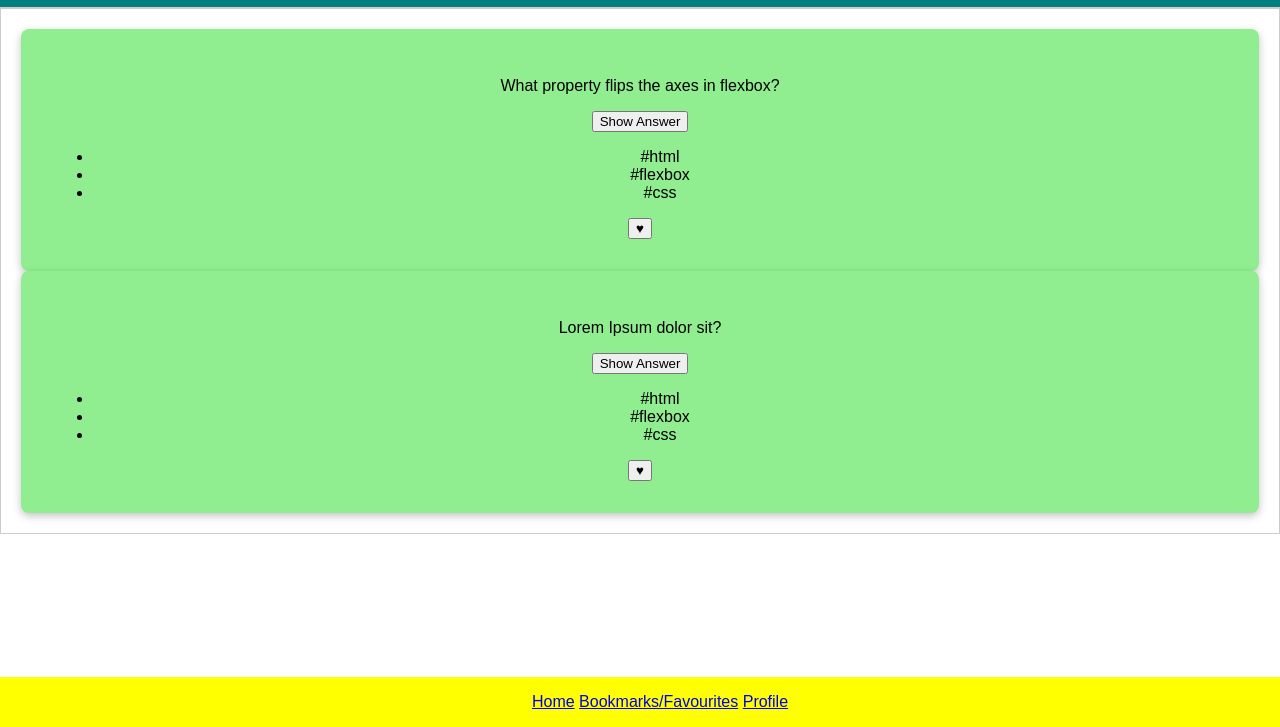
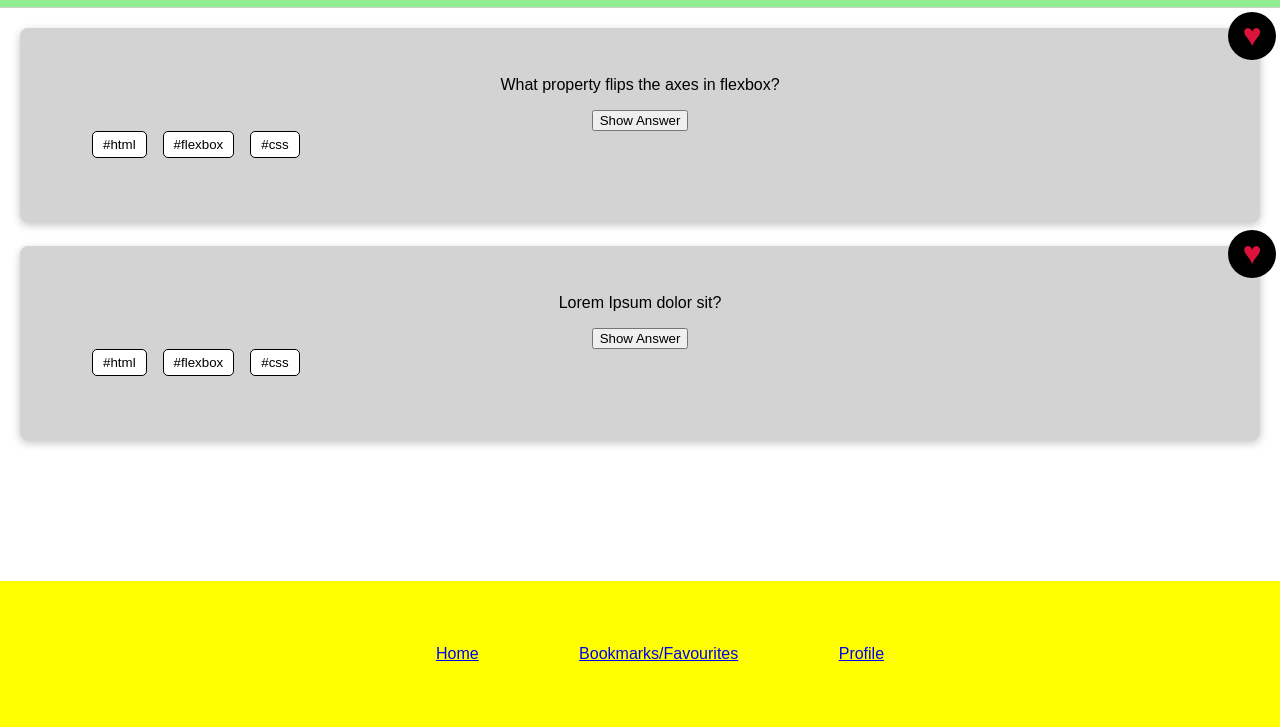
Before and after one commit to FelixJentsch/quiz-app, a plain HTML site: page index.html in a window 1280 px wide. Shown: the part 73-800 px from the top of the page. Drawn offline with Linux system fonts and the light colour scheme.

Commit message:
Changes to be committed: 	modified:   css/styles.css 	modified:   index.html

```diff
--- a/css/styles.css
+++ b/css/styles.css
@@ -16,23 +16,29 @@ header {
   text-align: center;
   border-bottom: 1px solid #ccc;
   margin: 0;
-  background-color: teal;
+  background-color: lightgreen;
 }
 
 main {
+  display: flex;
+  flex-direction: column;
+  text-align: center;
   background-color: white;
   padding: 20px;
-  border: 1px solid #ccc;
-  gap: 2rem;
+  /* border: 1px solid #ccc; */
+  gap: 1.5rem;
   margin: 0;
-  text-align: center;
 }
 
 section {
   padding: 2rem;
   border-radius: 0.5rem;
   box-shadow: rgba(0, 0, 0, 0.24) 0px 3px 8px;
-  background-color: lightgreen;
+  background-color: lightgray;
+  position: relative;
+}
+
+.quiz-box {
   position: relative;
 }
 
@@ -41,6 +47,51 @@ section {
   color: white;
   padding: 10px;
   border-radius: 5px;
+}
+
+.tags {
+  display: flex;
+  justify-content: flex-start;
+  align-items: flex-end;
+  gap: 1rem;
+  flex-wrap: wrap;
+}
+
+.tag-button {
+  background-color: white;
+  border: 1px solid black;
+  border-radius: 5px;
+  padding: 5px 10px;
+  cursor: pointer;
+  position: relative;
+  flex-direction: row;
+  bottom: 1rem;
+  left: 0px;
+  gap: 1rem;
+}
+
+ul {
+  list-style-type: none;
+}
+
+.bookmark {
+  position: absolute;
+  display: flex;
+  justify-content: center;
+  align-items: center;
+  width: 3rem;
+  height: 3rem;
+  border-radius: 50%;
+  border: none;
+  font-size: 2rem;
+  color: crimson;
+  top: -1rem;
+  right: -1rem;
+  background-color: black;
+}
+
+section button:hover {
+  background-color: orange;
 }
 
 /* .logo { */
@@ -63,8 +114,13 @@ nav {
 
 nav ul li {
   display: inline-block;
+  margin: 3rem;
+  /* display: flex; */
+  /* justify-content: space-around; */
+  /* min-width: 0; */
+  /* flex-grow: 1; */
+}
 
-  align-items: center;
-  min-width: 0;
-  flex-grow: 1;
+.quiz-box {
+  /* margin-bottom: 20px; */
 }
--- a/index.html
+++ b/index.html
@@ -17,30 +17,30 @@
     </header>
 
     <main>
-      <section class="question-box">
+      <section class="quiz-box">
         <article class="question">
           <p>What property flips the axes in flexbox?</p>
         </article>
         <button class="solution">Show Answer</button>
         <ul class="tags">
-          <li>#html</li>
-          <li>#flexbox</li>
-          <li>#css</li>
+          <li><button class="tag-button">#html</button></li>
+          <li><button class="tag-button">#flexbox</button></li>
+          <li><button class="tag-button">#css</button></li>
         </ul>
-        <button class="bookmark">&hearts;</button>
+        <button class="bookmark" aria-label="bookmark">&hearts;</button>
       </section>
 
-      <section class="question-box">
+      <section class="quiz-box">
         <article class="question">
           <p>Lorem Ipsum dolor sit?</p>
         </article>
         <button class="solution">Show Answer</button>
         <ul class="tags">
-          <li>#html</li>
-          <li>#flexbox</li>
-          <li>#css</li>
+          <li><button class="tag-button">#html</button></li>
+          <li><button class="tag-button">#flexbox</button></li>
+          <li><button class="tag-button">#css</button></li>
         </ul>
-        <button class="bookmark">&hearts;</button>
+        <button class="bookmark" aria-label="bookmark">&hearts;</button>
       </section>
     </main>
     <nav>
```
